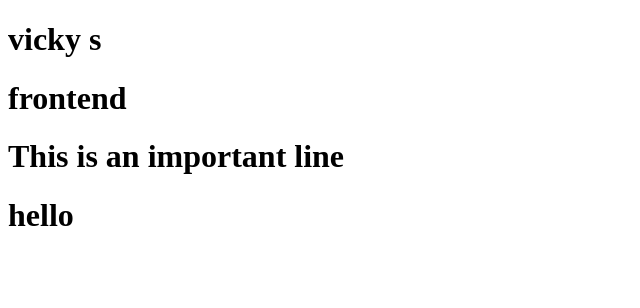
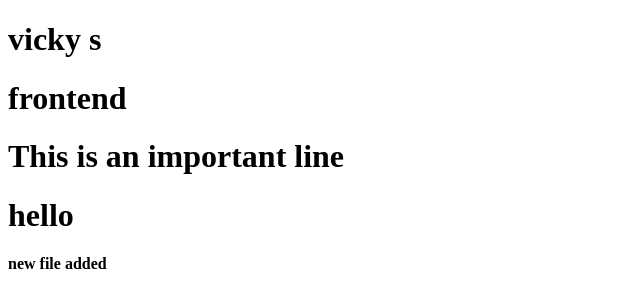
Before and after one commit to Vigneshwaran25S/samplerepo, a plain HTML site: page index.html in a window 1280 px wide. Shown: the whole page, without its empty margins (0-640 px from the left). Drawn offline with Linux system fonts and the light colour scheme.

Commit message:
feet : added new file

```diff
--- a/index.html
+++ b/index.html
@@ -10,5 +10,6 @@
     <h1>frontend</h1>
     <h1>This is an important line</h1>
     <h1>hello</h1>
+    <h4> new file added</h4>
 </body>
 </html>
```
